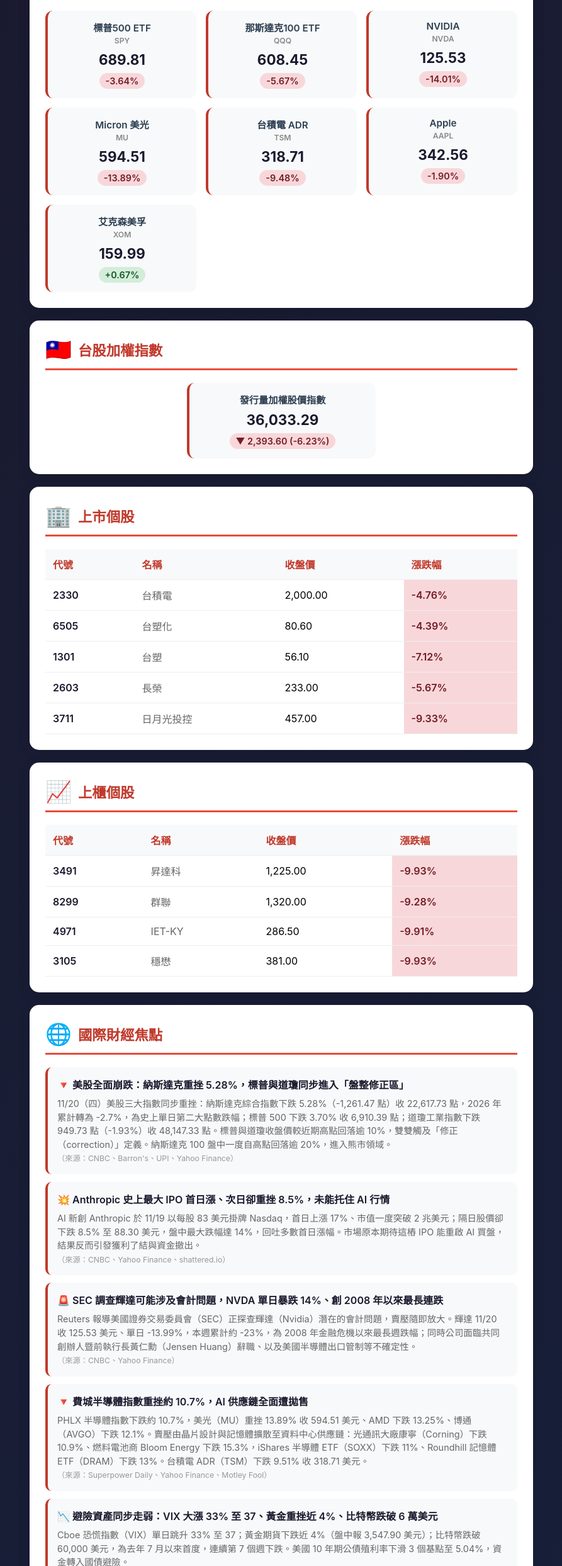
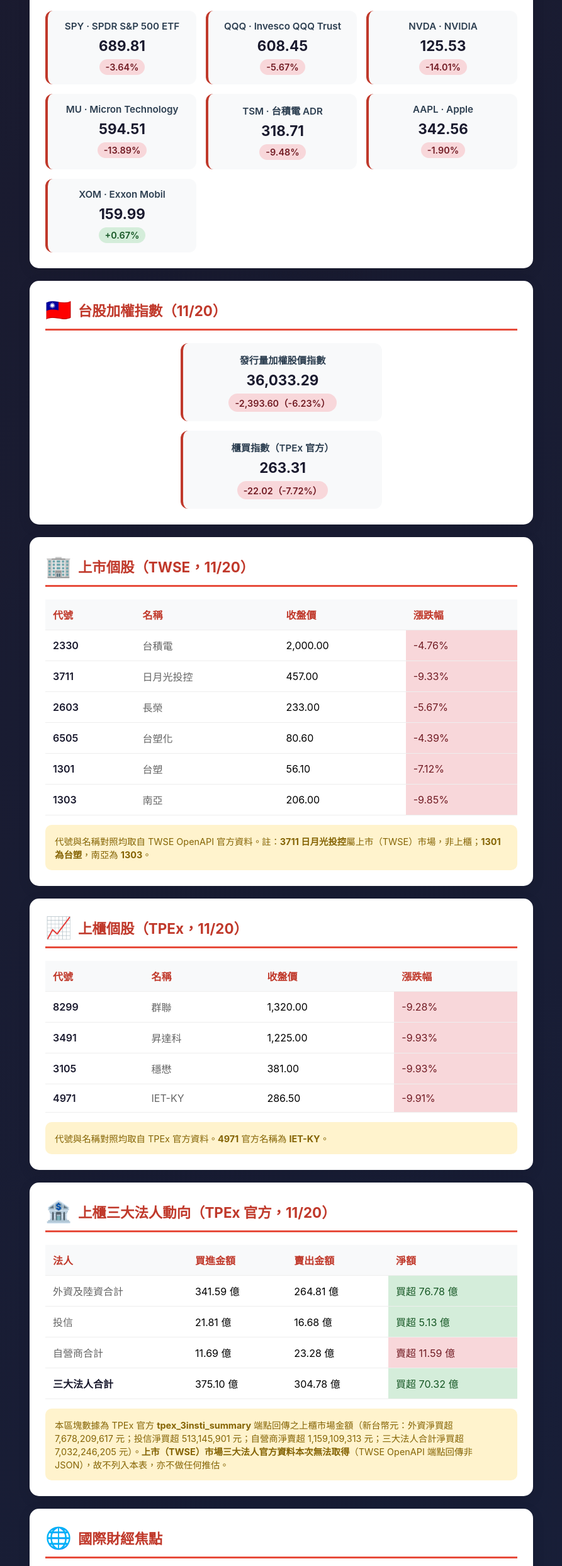
Before and after one commit to ahankuousa/stock-report, a plain HTML site: page reports/evening-2026-11-21.html in a window 1280 px wide. Shown: the part 313-2800 px from the top of the page at 63% size, without its empty margins (193-1086 px from the left). Drawn offline with Linux system fonts and the light colour scheme.

Commit message:
feat: 2026-11-21 晚間財經快報 (evening-2026-11-21.html)

```diff
--- a/reports/evening-2026-11-21.html
+++ b/reports/evening-2026-11-21.html
@@ -40,44 +40,44 @@
         <div class="header">
             <h1>📰 晚間財經快報</h1>
             <div class="slogan">Evening Watch</div>
-            <div class="date">2026 年 11 月 21 日（週六）· 資料截止 11/20 收盤</div>
+            <div class="date">2026年11月21日（週六）• 資料截止 2026/11/20 收盤</div>
         </div>
 
         <div class="section">
-            <h2><span class="icon">🇺🇸</span> 美股動向</h2>
+            <h2><span class="icon">🇺🇸</span> 美股動向（11/20 收盤）</h2>
             <div class="market-grid">
                 <div class="market-card">
-                <div class="name">標普500 ETF<br><span style="font-size:0.8em;color:#888;">SPY</span></div>
+                    <div class="name">SPY · SPDR S&P 500 ETF</div>
                     <div class="price">689.81</div>
                     <div class="change negative">-3.64%</div>
                 </div>
                 <div class="market-card">
-                <div class="name">那斯達克100 ETF<br><span style="font-size:0.8em;color:#888;">QQQ</span></div>
+                    <div class="name">QQQ · Invesco QQQ Trust</div>
                     <div class="price">608.45</div>
                     <div class="change negative">-5.67%</div>
                 </div>
                 <div class="market-card">
-                <div class="name">NVIDIA<br><span style="font-size:0.8em;color:#888;">NVDA</span></div>
+                    <div class="name">NVDA · NVIDIA</div>
                     <div class="price">125.53</div>
                     <div class="change negative">-14.01%</div>
                 </div>
                 <div class="market-card">
-                <div class="name">Micron 美光<br><span style="font-size:0.8em;color:#888;">MU</span></div>
+                    <div class="name">MU · Micron Technology</div>
                     <div class="price">594.51</div>
                     <div class="change negative">-13.89%</div>
                 </div>
                 <div class="market-card">
-                <div class="name">台積電 ADR<br><span style="font-size:0.8em;color:#888;">TSM</span></div>
+                    <div class="name">TSM · 台積電 ADR</div>
                     <div class="price">318.71</div>
                     <div class="change negative">-9.48%</div>
                 </div>
                 <div class="market-card">
-                <div class="name">Apple<br><span style="font-size:0.8em;color:#888;">AAPL</span></div>
+                    <div class="name">AAPL · Apple</div>
                     <div class="price">342.56</div>
                     <div class="change negative">-1.90%</div>
                 </div>
                 <div class="market-card">
-                <div class="name">艾克森美孚<br><span style="font-size:0.8em;color:#888;">XOM</span></div>
+                    <div class="name">XOM · Exxon Mobil</div>
                     <div class="price">159.99</div>
                     <div class="change positive">+0.67%</div>
                 </div>
@@ -85,16 +85,21 @@
         </div>
 
         <div class="section">
-            <h2><span class="icon">🇹🇼</span> 台股加權指數</h2>
-            <div class="market-card" style="max-width: 300px; margin: 0 auto;">
+            <h2><span class="icon">🇹🇼</span> 台股加權指數（11/20）</h2>
+            <div class="market-card" style="max-width: 320px; margin: 0 auto;">
                 <div class="name">發行量加權股價指數</div>
                 <div class="price">36,033.29</div>
-                <div class="change negative">▼ 2,393.60  (-6.23%)</div>
+                <div class="change negative">-2,393.60（-6.23%）</div>
+            </div>
+            <div class="market-card" style="max-width: 320px; margin: 15px auto 0;">
+                <div class="name">櫃買指數（TPEx 官方）</div>
+                <div class="price">263.31</div>
+                <div class="change negative">-22.02（-7.72%）</div>
             </div>
         </div>
 
         <div class="section">
-            <h2><span class="icon">🏢</span> 上市個股</h2>
+            <h2><span class="icon">🏢</span> 上市個股（TWSE，11/20）</h2>
             <table class="stock-table">
                 <thead>
                     <tr>
@@ -105,42 +110,19 @@
                     </tr>
                 </thead>
                 <tbody>
-                    <tr>
-                        <td class="code">2330</td>
-                        <td class="name">台積電</td>
-                        <td>2,000.00</td>
-                        <td class="negative" style="font-weight:600;">-4.76%</td>
-                    </tr>
-                    <tr>
-                        <td class="code">6505</td>
-                        <td class="name">台塑化</td>
-                        <td>80.60</td>
-                        <td class="negative" style="font-weight:600;">-4.39%</td>
-                    </tr>
-                    <tr>
-                        <td class="code">1301</td>
-                        <td class="name">台塑</td>
-                        <td>56.10</td>
-                        <td class="negative" style="font-weight:600;">-7.12%</td>
-                    </tr>
-                    <tr>
-                        <td class="code">2603</td>
-                        <td class="name">長榮</td>
-                        <td>233.00</td>
-                        <td class="negative" style="font-weight:600;">-5.67%</td>
-                    </tr>
-                    <tr>
-                        <td class="code">3711</td>
-                        <td class="name">日月光投控</td>
-                        <td>457.00</td>
-                        <td class="negative" style="font-weight:600;">-9.33%</td>
-                    </tr>
+                    <tr><td class="code">2330</td><td class="name">台積電</td><td>2,000.00</td><td class="negative">-4.76%</td></tr>
+                    <tr><td class="code">3711</td><td class="name">日月光投控</td><td>457.00</td><td class="negative">-9.33%</td></tr>
+                    <tr><td class="code">2603</td><td class="name">長榮</td><td>233.00</td><td class="negative">-5.67%</td></tr>
+                    <tr><td class="code">6505</td><td class="name">台塑化</td><td>80.60</td><td class="negative">-4.39%</td></tr>
+                    <tr><td class="code">1301</td><td class="name">台塑</td><td>56.10</td><td class="negative">-7.12%</td></tr>
+                    <tr><td class="code">1303</td><td class="name">南亞</td><td>206.00</td><td class="negative">-9.85%</td></tr>
                 </tbody>
             </table>
+            <div class="note">代號與名稱對照均取自 TWSE OpenAPI 官方資料。註：<strong>3711 日月光投控</strong>屬上市（TWSE）市場，非上櫃；<strong>1301 為台塑</strong>，南亞為 <strong>1303</strong>。</div>
         </div>
 
         <div class="section">
-            <h2><span class="icon">📈</span> 上櫃個股</h2>
+            <h2><span class="icon">📈</span> 上櫃個股（TPEx，11/20）</h2>
             <table class="stock-table">
                 <thead>
                     <tr>
@@ -151,103 +133,111 @@
                     </tr>
                 </thead>
                 <tbody>
-                    <tr>
-                        <td class="code">3491</td>
-                        <td class="name">昇達科</td>
-                        <td>1,225.00</td>
-                        <td class="negative" style="font-weight:600;">-9.93%</td>
-                    </tr>
-                    <tr>
-                        <td class="code">8299</td>
-                        <td class="name">群聯</td>
-                        <td>1,320.00</td>
-                        <td class="negative" style="font-weight:600;">-9.28%</td>
-                    </tr>
-                    <tr>
-                        <td class="code">4971</td>
-                        <td class="name">IET-KY</td>
-                        <td>286.50</td>
-                        <td class="negative" style="font-weight:600;">-9.91%</td>
-                    </tr>
-                    <tr>
-                        <td class="code">3105</td>
-                        <td class="name">穩懋</td>
-                        <td>381.00</td>
-                        <td class="negative" style="font-weight:600;">-9.93%</td>
-                    </tr>
+                    <tr><td class="code">8299</td><td class="name">群聯</td><td>1,320.00</td><td class="negative">-9.28%</td></tr>
+                    <tr><td class="code">3491</td><td class="name">昇達科</td><td>1,225.00</td><td class="negative">-9.93%</td></tr>
+                    <tr><td class="code">3105</td><td class="name">穩懋</td><td>381.00</td><td class="negative">-9.93%</td></tr>
+                    <tr><td class="code">4971</td><td class="name">IET-KY</td><td>286.50</td><td class="negative">-9.91%</td></tr>
                 </tbody>
             </table>
+            <div class="note">代號與名稱對照均取自 TPEx 官方資料。<strong>4971</strong> 官方名稱為 <strong>IET-KY</strong>。</div>
+        </div>
+
+        <div class="section">
+            <h2><span class="icon">🏦</span> 上櫃三大法人動向（TPEx 官方，11/20）</h2>
+            <table class="stock-table">
+                <thead>
+                    <tr>
+                        <th>法人</th>
+                        <th>買進金額</th>
+                        <th>賣出金額</th>
+                        <th>淨額</th>
+                    </tr>
+                </thead>
+                <tbody>
+                    <tr><td class="name">外資及陸資合計</td><td>341.59 億</td><td>264.81 億</td><td class="positive">買超 76.78 億</td></tr>
+                    <tr><td class="name">投信</td><td>21.81 億</td><td>16.68 億</td><td class="positive">買超 5.13 億</td></tr>
+                    <tr><td class="name">自營商合計</td><td>11.69 億</td><td>23.28 億</td><td class="negative">賣超 11.59 億</td></tr>
+                    <tr><td class="code">三大法人合計</td><td>375.10 億</td><td>304.78 億</td><td class="positive">買超 70.32 億</td></tr>
+                </tbody>
+            </table>
+            <div class="note">本區塊數據為 TPEx 官方 <strong>tpex_3insti_summary</strong> 端點回傳之上櫃市場金額（新台幣元：外資淨買超 7,678,209,617 元；投信淨買超 513,145,901 元；自營商淨賣超 1,159,109,313 元；三大法人合計淨買超 7,032,246,205 元）。<strong>上市（TWSE）市場三大法人官方資料本次無法取得</strong>（TWSE OpenAPI 端點回傳非 JSON），故不列入本表，亦不做任何推估。</div>
         </div>
 
         <div class="section">
             <h2><span class="icon">🌐</span> 國際財經焦點</h2>
-
             <div class="news-item">
-                    <div class="title">🔻 美股全面崩跌：納斯達克重挫 5.28%，標普與道瓊同步進入「盤整修正區」</div>
-                    <div class="desc">11/20（四）美股三大指數同步重挫：納斯達克綜合指數下跌 5.28%（-1,261.47 點）收 22,617.73 點，2026 年累計轉為 -2.7%，為史上單日第二大點數跌幅；標普 500 下跌 3.70% 收 6,910.39 點；道瓊工業指數下跌 949.73 點（-1.93%）收 48,147.33 點。標普與道瓊收盤價較近期高點回落逾 10%，雙雙觸及「修正（correction）」定義。納斯達克 100 盤中一度自高點回落逾 20%，進入熊市領域。<br><span style="color:#999;font-size:0.85em;">（來源：CNBC、Barron's、UPI、Yahoo Finance）</span></div>
+                    <div class="title">S&amp;P 500 連跌七日、那斯達克重挫 5.28%，科技股全面遭拋售</div>
+                    <div class="desc">11/20 美股：道瓊下跌 950 點（-1.93%）、標普 500 下跌 265 點（-3.70%）、那斯達克下跌 1,261 點（-5.28%），標普 500 寫下連續第 7 個下跌交易日。那斯達克指數已抹去 2026 年全年漲幅。SPY 收 689.81（-3.64%）、QQQ 收 608.45（-5.67%）。</div>
                 </div>
                 <div class="news-item">
-                    <div class="title">💥 Anthropic 史上最大 IPO 首日漲、次日卻重挫 8.5%，未能托住 AI 行情</div>
-                    <div class="desc">AI 新創 Anthropic 於 11/19 以每股 83 美元掛牌 Nasdaq，首日上漲 17%、市值一度突破 2 兆美元；隔日股價卻下跌 8.5% 至 88.30 美元，盤中最大跌幅達 14%，回吐多數首日漲幅。市場原本期待這樁 IPO 能重啟 AI 買盤，結果反而引發獲利了結與資金撤出。<br><span style="color:#999;font-size:0.85em;">（來源：CNBC、Yahoo Finance、shattered.io）</span></div>
+                    <div class="title">輝達單日重挫 14.01%，AI 晶片股遭拋售</div>
+                    <div class="desc">yfinance 顯示輝達（NVDA）11/20 收 125.53 美元，單日下跌 14.01%；美光（MU）收 594.51 美元、-13.89%；台積電 ADR（TSM）收 318.71 美元、-9.48%。除大盤修正外，輝達執行長交接與監管調查亦持續影響 AI 類股評價（見下則）。</div>
                 </div>
                 <div class="news-item">
-                    <div class="title">🚨 SEC 調查輝達可能涉及會計問題，NVDA 單日暴跌 14%、創 2008 年以來最長連跌</div>
-                    <div class="desc">Reuters 報導美國證券交易委員會（SEC）正探查輝達（Nvidia）潛在的會計問題，賣壓隨即放大。輝達 11/20 收 125.53 美元、單日 -13.99%，本週累計約 -23%，為 2008 年金融危機以來最長週跌幅；同時公司面臨共同創辦人暨前執行長黃仁勳（Jensen Huang）辭職、以及美國半導體出口管制等不確定性。<br><span style="color:#999;font-size:0.85em;">（來源：CNBC、Yahoo Finance）</span></div>
+                    <div class="title">黃仁勳已於上週辭任輝達執行長，董事會表示無意再邀回任</div>
+                    <div class="desc">CNBC、WSJ、NYT 報導：輝達共同創辦人黃仁勳已於 11/12 辭任執行長，董事會並啟動獨立調查。11/17 黃仁勳發表聲明稱「若董事會決定讓我回任，我將深感榮幸」；但 CNBC 報導董事會並未考慮讓他回任，CBS News 引述董事會消息人士稱董事會無意再邀請其擔任任何職務，輝達目前由 CFO 兼代理執行長 Colette Kress 領導。</div>
                 </div>
                 <div class="news-item">
-                    <div class="title">🔻 費城半導體指數重挫約 10.7%，AI 供應鏈全面遭拋售</div>
-                    <div class="desc">PHLX 半導體指數下跌約 10.7%，美光（MU）重挫 13.89% 收 594.51 美元、AMD 下跌 13.25%、博通（AVGO）下跌 12.1%。賣壓由晶片設計與記憶體擴散至資料中心供應鏈：光通訊大廠康寧（Corning）下跌 10.9%、燃料電池商 Bloom Energy 下跌 15.3%，iShares 半導體 ETF（SOXX）下跌 11%、Roundhill 記憶體 ETF（DRAM）下跌 13%。台積電 ADR（TSM）下跌 9.51% 收 318.71 美元。<br><span style="color:#999;font-size:0.85em;">（來源：Superpower Daily、Yahoo Finance、Motley Fool）</span></div>
+                    <div class="title">Anthropic 掛牌第二日收 88.91 美元，單日下跌 8.5%</div>
+                    <div class="desc">AI 新創 Anthropic（NASDAQ: ANT）11/19 以每股 83 美元掛牌，為史上規模最大 IPO，公開募資約 813 億美元、完全稀釋估值約 1.5 兆美元；首日收 97.17 美元（+17.1%）。11/20 第二日收 88.91 美元、下跌 8.5%，未能緩解市場對 AI 資本支出可持續性的疑慮。</div>
                 </div>
                 <div class="news-item">
-                    <div class="title">📉 避險資產同步走弱：VIX 大漲 33% 至 37、黃金重挫近 4%、比特幣跌破 6 萬美元</div>
-                    <div class="desc">Cboe 恐慌指數（VIX）單日跳升 33% 至 37；黃金期貨下跌近 4%（盤中報 3,547.90 美元）；比特幣跌破 60,000 美元，為去年 7 月以來首度，連續第 7 個週下跌。美國 10 年期公債殖利率下滑 3 個基點至 5.04%，資金轉入國債避險。<br><span style="color:#999;font-size:0.85em;">（來源：UPI、Yahoo Finance、CNBC）</span></div>
+                    <div class="title">密大 11 月消費者信心終值 51.5，一年期通膨預期由 4.7% 降至 3.7%</div>
+                    <div class="desc">University of Michigan Surveys of Consumers 11 月終值：消費者信心由 10 月的 48.0 升至 51.5；未來一年通膨預期由 4.7% 降至 3.7%，長期通膨預期降至 3.3%。</div>
                 </div>
                 <div class="news-item">
-                    <div class="title">📊 輝達財報本身其實優於預期——市場焦點已從「現在的獲利」轉向「未來的資本支出」</div>
-                    <div class="desc">輝達 FY2027 第三季營收 1,158 億美元、年增 103%，其中資料中心營收 1,076 億美元，並預估第四季營收約 1,300 億美元。財報數字本身仍屬強勁，但市場開始重新評估 AI 基礎建設支出的可持續性。CNBC 引述 Treasury Partners 首席投資官 Richard Saperstein 表示，市場正在進行「AI 重新定價」，反映資料中心建置放緩、AI 專案融資來源減少，以及科技業獲利成長軌跡放慢。<br><span style="color:#999;font-size:0.85em;">（來源：beinsure、CNBC）</span></div>
+                    <div class="title">Fed 官員 Waller、Cook 週五談話牽動 12 月利率路徑</div>
+                    <div class="desc">Fed 理事 Waller 與 Cook 分別於 11/20 發言。市場對 Fed 官員偏鷹表態保持高度敏感，11/20 為月度選擇權到期日。</div>
                 </div>
-
+                <div class="news-item">
+                    <div class="title">Brent 原油收 92.57 美元，11 月以來跌約兩成</div>
+                    <div class="desc">Brent 1 月合約 11/20 收 92.57 美元，單日上漲 0.64%（因荷姆茲海峽附近油輪火警報導），但本週下跌 3.41%，為連續第三週收跌。彭博（經 EnergyNow 引述）指出中東供應恢復、美國暫緩對伊朗動武，加上 IEA 認為全球供應重回過剩，Brent 11 月以來下跌約五分之一。OPEC+ 將於 11/29 召開會議決定 2027 年配額。</div>
+                </div>
+                <div class="news-item">
+                    <div class="title">全球股市市值蒸發近 9 兆美元，MSCI 新興市場逼近熊市</div>
+                    <div class="desc">路透（Yahoo Finance）報導：全球股市自 8 月高點以來市值蒸發近 9 兆美元；彭博報導 MSCI 新興市場股指數自 6 月高點回落逾 20%，逼近熊市。</div>
+                </div>
         </div>
 
         <div class="section">
             <h2><span class="icon">📰</span> 台股新聞</h2>
-
             <div class="news-item">
-                    <div class="title">🔻 台股史上第三大收盤跌點：加權指數暴跌 2,393.60 點、跌幅 6.23%，收 36,033.29 點</div>
-                    <div class="desc">加權指數盤中一度重挫逾 2,400 點、下探 35,959.03 點，收盤 36,033.29 點、下跌 2,393.60 點（-6.23%），為史上第三大收盤跌點。臺灣 50 指數收 33,790.22 點（-5.97%）、臺灣資訊科技指數收 69,746.26 點（-5.91%）。上市成交金額約 9,339.8 億元、上櫃約 971.3 億元。上市櫃合計逾 300 檔跌停（上市 172 檔、上櫃 120 檔），上漲家數上市僅 39 檔。<br><span style="color:#999;font-size:0.85em;">（來源：TWSE OpenAPI、TPEx OpenAPI、經濟日報）</span></div>
+                    <div class="title">加權指數重挫 2,393.60 點，史上第三大收盤跌點</div>
+                    <div class="desc">TWSE OpenAPI 確認 11/20 收盤 36,033.29 點，單日 -2,393.60 點（-6.23%），盤中最高 37,646.13、最低 35,738.68，成交金額約 8,773.5 億元，創近 7 個月新低。本週自 11/13 收盤 43,675.12 點起累跌 7,641.83 點（-17.50%），單週跌點寫下史上最大紀錄；自 10/6 高點 49,822.55 點以來累計下跌 13,789.26 點（-27.68%），技術上落入熊市。</div>
                 </div>
             <div class="news-item">
-                    <div class="title">🛡️ 金管會「限空令 2.0」上路首日仍擋不住賣壓</div>
-                    <div class="desc">金管會自 11/20 起加碼限空措施：前一交易日收盤跌幅達 3.5% 以上的個股，隔日不得低於前收盤價放空；每日盤中借券賣出委託上限由前 30 日均量的 3% 降至 1%。金管會統計 11/19 共有 1,028 檔上市櫃股票跌幅達 3.5% 以上，占整體約 51.8%。政策上路首日大盤仍重挫，顯示市場信心問題不在單一工具。<br><span style="color:#999;font-size:0.85em;">（來源：TVBS、風傳媒、金管會）</span></div>
+                    <div class="title">櫃買指數同步重挫 7.72%，中小型股賣壓沉重</div>
+                    <div class="desc">TPEx 官方指數資料確認：櫃買指數 11/20 收 263.31 點，單日下跌 22.02 點（-7.72%），前一日（11/19）收 285.33 點，成交金額約 954.5 億元，盤中最高 280.79、最低 262.77。上市櫃合計逾 360 檔個股收在跌停（三立 iNEWS：上市跌停 180 檔、櫃買跌停 189 檔）；上市下跌 1,315 家、上漲僅 40 家，上櫃下跌 1,071 家、上漲 97 家。</div>
                 </div>
             <div class="news-item">
-                    <div class="title">💸 多殺多：融資追繳、ETF 賣壓與外資降持交織</div>
-                    <div class="desc">證交所 11/19 統計，全市場融資追繳戶數達 2,947 戶、追繳金額 29.64 億元，實際遭處分戶數 520 戶、處分金額 9.18 億元，整戶擔保維持率自 163.16% 降至 156.18%。外資台指期淨空單仍高達 99,219 口，接近 10 萬口。市場解讀認為前期跌勢主要來自融資斷頭、質借斷頭與停損賣壓形成的連鎖賣壓，11/20 外資賣超幅度反而縮小至約 94 億元。<br><span style="color:#999;font-size:0.85em;">（來源：TVBS、風傳媒、Yahoo 股市）</span></div>
+                    <div class="title">台積電收 2,000 元整，盤中最低 1,970 元</div>
+                    <div class="desc">TWSE OpenAPI 確認台積電（2330）11/20 收 2,000.00 元（-100 元，-4.76%），盤中最低觸及 1,970 元，收盤勉強守住 2,000 元整數關卡。台積電重挫拖累大盤近 800 點。同日聯發科（2454）跌停收 3,350 元（-9.95%）、台達電（2308）跌停收 900 元（-9.99%）、鴻海（2317）收 210 元（-4.76%）、日月光投控（3711）收 457 元（-9.33%）。</div>
                 </div>
             <div class="news-item">
-                    <div class="title">🇯🇵🇰🇷 亞洲股市同步重挫：日經跌破 58,000 點、韓股跌幅逾 4%</div>
-                    <div class="desc">日經指數單日重挫超過 1,900 點、跌破 58,000 點；韓股跌幅超過 4%、下探 4,900 點。櫃買指數連續 2 個交易日合計下跌約 13%，跌幅大於加權指數，中小型股為主要重災區。<br><span style="color:#999;font-size:0.85em;">（來源：風傳媒、Nownews）</span></div>
+                    <div class="title">台積電公告斥資近 5 億美元入股 Anthropic，持股約 0.03%</div>
+                    <div class="desc">依 11/19 公開資訊觀測站公告：台積電代子公司 TSMC Partners 以每股 83 美元（與 Anthropic IPO 發行價相同）取得 Anthropic N 類普通股 6,024,096 股，總金額 499,999,968 美元（約新台幣 160 億元），持股比重約 0.03%，目的為股權投資、一次付清並依美國 1933 年證券法 Rule 144 辦理。台積電董事會 11/10 已核准在 5 億美元額度內認購 Anthropic 普通股，並另核准最高 5 億美元認購 OpenAI Group PBC 特別股，兩案上限合計 10 億美元。</div>
                 </div>
             <div class="news-item">
-                    <div class="title">🏦 國安基金護盤失靈？專家：恐慌性拋售尚未收斂，止跌訊號仍待觀察</div>
-                    <div class="desc">國安基金進場護盤大型權值股，仍無法抵擋信心崩潰引發的拋售；台積電盤中一度跌破 2,000 元、台達電亮燈跌停至 900 元。分析師提出的止跌觀察指標包括：跌停板是否陸續打開以恢復流動性、新台幣貶勢能否止住、VIX 是否回落，以及權值股（台積電、聯發科、鴻海）能否出現具體反彈。另有本土法人建議觀察前波低點 37,837 點與年線是否守得住。<br><span style="color:#999;font-size:0.85em;">（來源：風傳媒、經濟日報、TVBS）</span></div>
+                    <div class="title">金管會限空新制 11/20 生效，仍未能擋住跌勢</div>
+                    <div class="desc">金管會 11/19 宣布自 11/20 起：個股當日收盤跌幅達 3.5% 以上者，次一交易日不得低於前一日收盤價放空；每日盤中借券賣出委託上限由前 30 個營業日均量的 3% 再降至 1%。新制上路首日台股仍重挫，上市櫃合計逾 360 檔跌停。</div>
                 </div>
             <div class="news-item">
-                    <div class="title">📉 本週全球股市創 2020 年以來最差單週表現</div>
-                    <div class="desc">本週道瓊下跌約 8%，為 2020 年 3 月以來最差單週表現；納斯達克下跌約 10%，創六年多來最大單週跌幅；標普 500 下跌 8.6%，為 2025 年 4 月以來最差單週。台股自 10/6 高點 49,968.92 點起算，至 11/19 收盤 38,426.89 點，一個多月累計跌幅達 22.87%。<br><span style="color:#999;font-size:0.85em;">（來源：CNBC、Barron's、風傳媒）</span></div>
+                    <div class="title">違約交割與去槓桿壓力同步升高</div>
+                    <div class="desc">Yahoo 財經彙整報導：兩日累計 12 筆違約交割、金額約 5.56 億元，年內已達 45 起；融資與借券賣壓升高，10 月當沖成交值占比約 38%，行情急殺時易引發資金斷鏈。海外部分，路透指出全球拋售已從股票蔓延至銅、黃金等商品。</div>
                 </div>
-
         </div>
 
         <div class="section">
             <h2><span class="icon">⚠️</span> 重要提醒</h2>
             <div class="note">
-                <strong>資料來源：</strong>本報所有數據來自公開資訊（TWSE、TPEx、yfinance），僅供參考不構成投資建議。投資前請自行評估風險。
+                <strong>資料來源：</strong>個股與指數數據來自 TWSE / TPEx 官方 OpenAPI；美股數據來自 yfinance；新聞敘述均註明出處媒體。本報僅供參考，不構成投資建議。投資前請自行評估風險。<br>
+                <strong>尚未起漲潛力股：</strong>資料不足，暫不列出。原因是目前未取得可回溯、具體且足以支撐「尚未起漲」判斷的官方或研究機構資料，任何指名個股的說法都將構成臆測。<br>
+                <strong>上市三大法人動向：</strong>資料不足，暫不列出。TWSE OpenAPI 三大法人端點本次回傳非 JSON，無法取得上市市場官方數字，故不以媒體轉述數字替代。
             </div>
         </div>
 
         <div class="footer">
-            <p>財經蛛 Evening Watch • 每日 21:00 自動產出</p>
+            <p>財經蛛 Evening Report • 每日 21:00 自動產出</p>
         </div>
     </div>
 </body>
```
Lines whose indentation alone changed are shown as unchanged.
